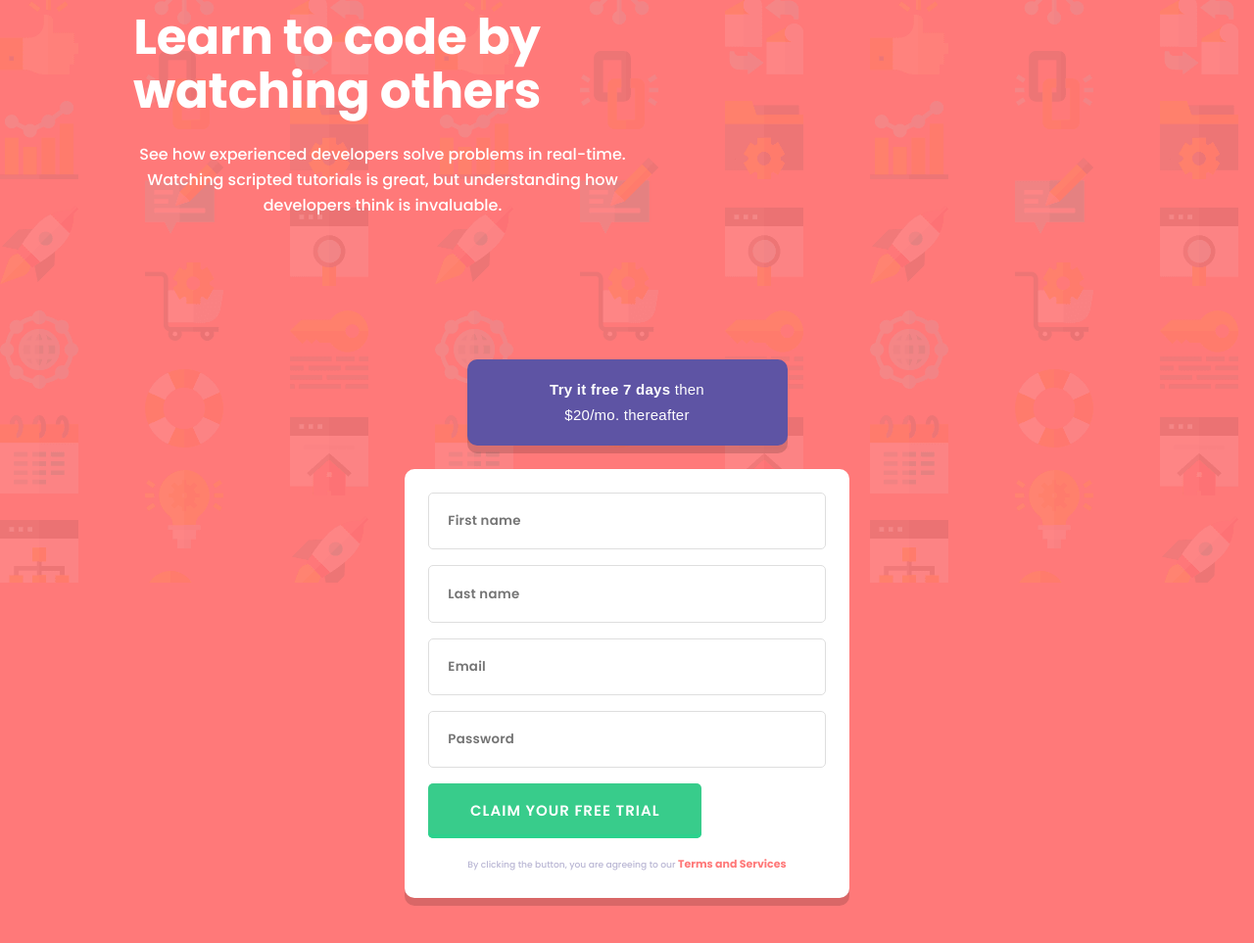
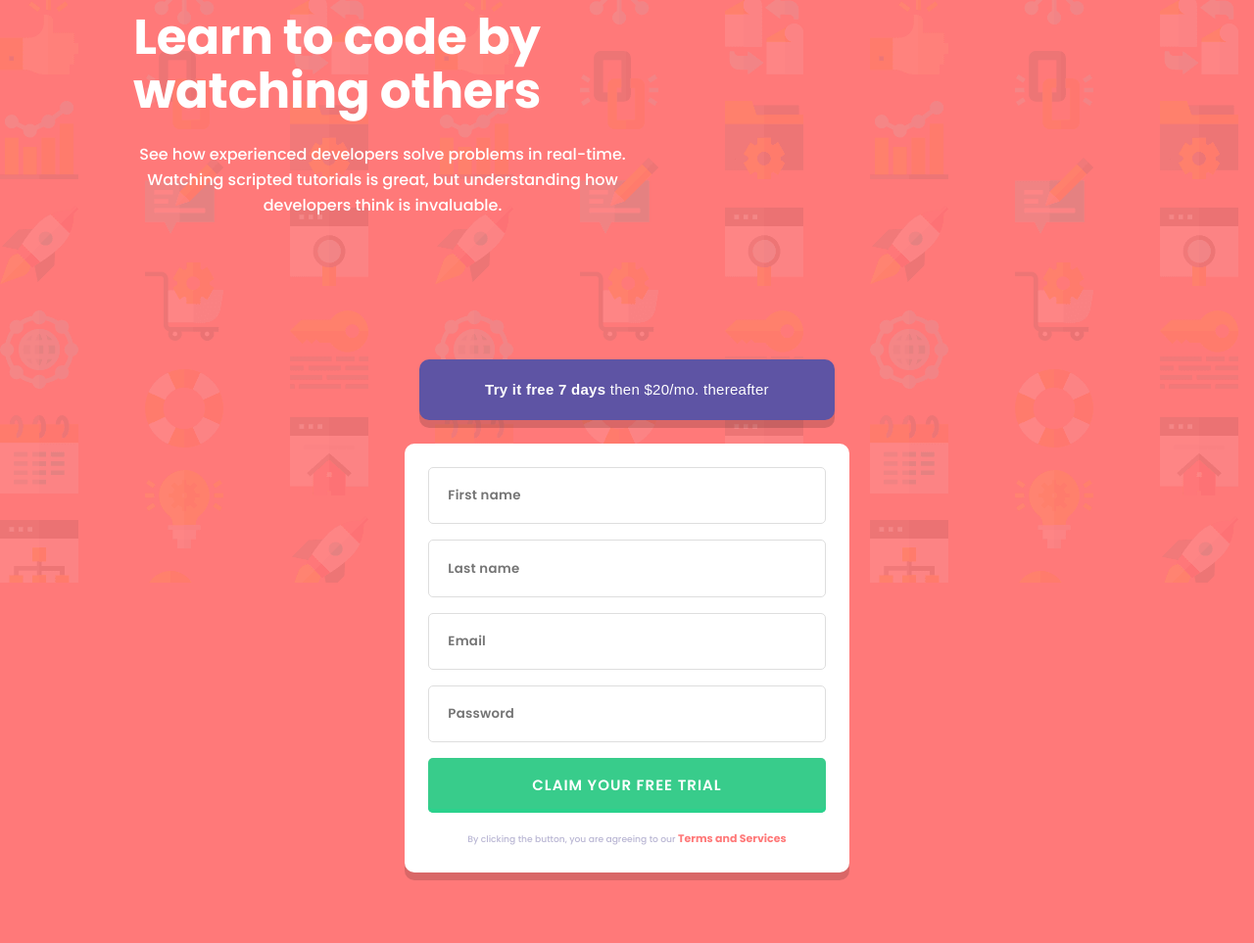
Before and after one commit to GMarqz/intro-component-with-login-form, a plain HTML site: page index.html in a window 1280 px wide. Shown: the part 205-1168 px from the top of the page at 98% size. Drawn offline with Linux system fonts and the light colour scheme.

Commit message:
refactor btn width/height/padding

```diff
--- a/style/mobile.css
+++ b/style/mobile.css
@@ -1,3 +1,5 @@
+/* Add flex classes to styles.css so I can just use their class name on the html element instead of putting 'display: flex' everywhere */
+
 .information__container {
     display: flex;
     flex-direction: column;
@@ -32,10 +34,10 @@
 }
 
 .container__free__trial-button {
-    width: 20.4375rem;
-    height: 5.5rem;
+    max-width: 90%;
+    /* height: 5.5rem; */
     margin: auto 1.5rem 1.5rem 1.5rem;
-    padding: 0 4rem;
+    padding: 1.125rem 4.188rem;
 
     border-radius: 0.625rem;
     border: none;
@@ -85,16 +87,18 @@ input::before {
     content: attr(placeholder);
     position: absolute;
     top: 50%;
-    left: 10px; /* Ajuste conforme necessário */
+    left: 10px;
     color: var(--accent);
     opacity: 0.75;
     transform: translateY(-50%);
-    pointer-events: none; /* Permite clicar e interagir com o input abaixo */
+    pointer-events: none;
 }
 
 .container__div__btn {
-    width: 17.4375rem;
-    height: 3.5rem;
+    width: 100%;
+    /* width: 17.4375rem; */
+    /* height: 3.5rem; */
+    padding: 0.938rem 2.813rem;
     border: none;
     border-radius: 0.3125rem;
     background: var(--green);
```
